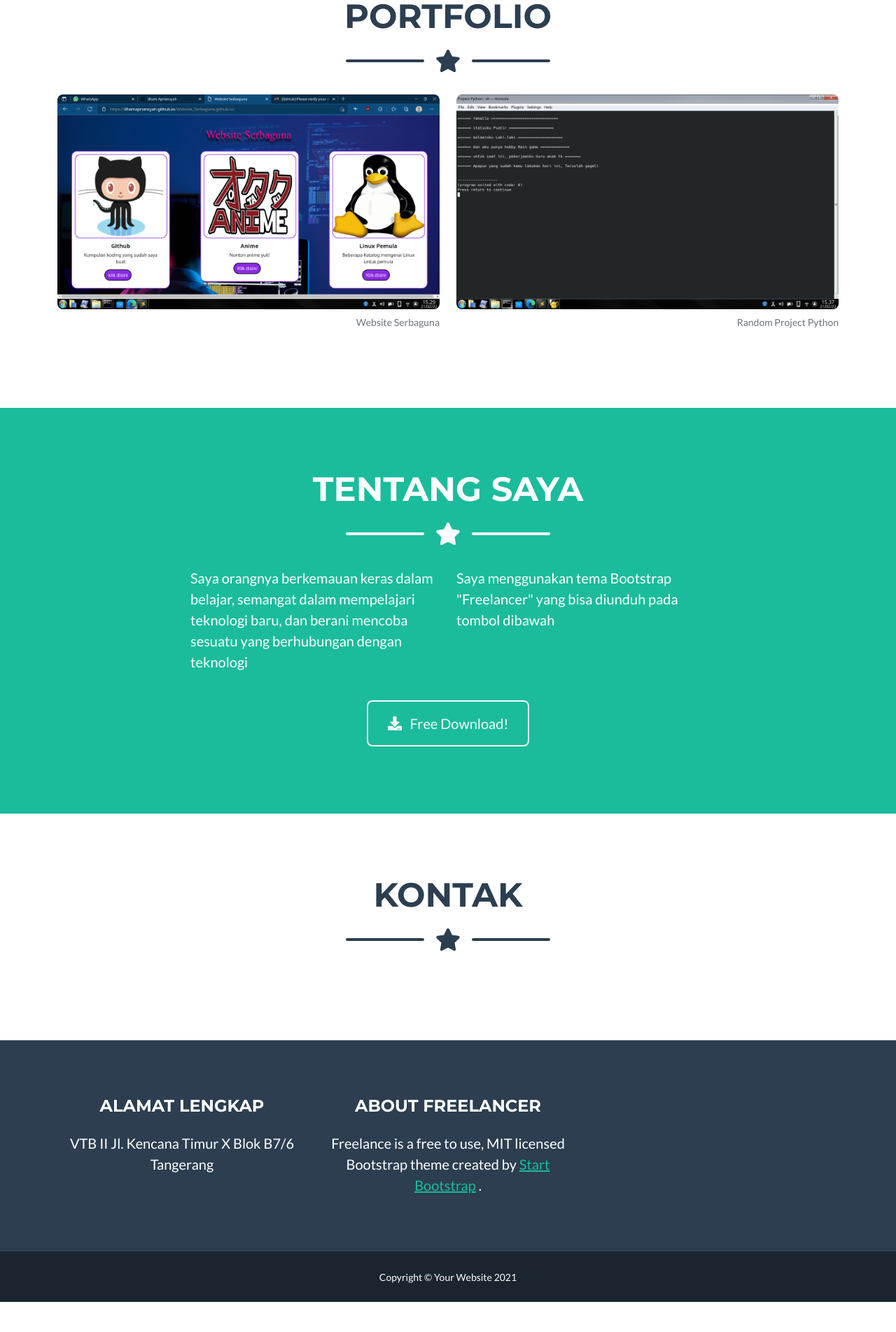
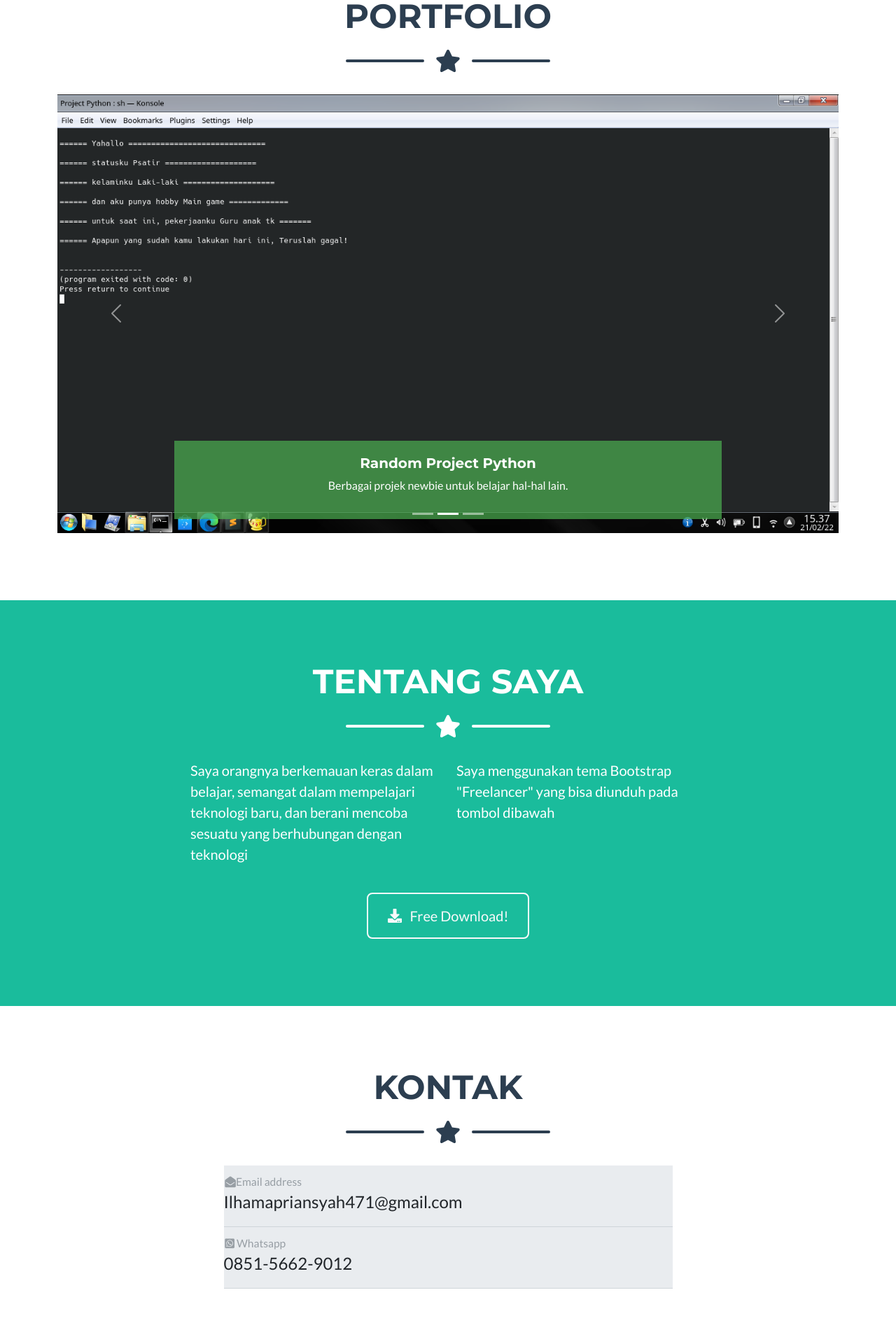
Before and after one commit to IlhamApriansyah/Resume, a plain HTML site: page index.html in a window 1280 px wide. Shown: the part 876-2780 px from the top of the page at 70% size. Before the commit the page ends 2737 px from the top, so only its background shows below. Drawn offline with nearby package versions, Linux system fonts and the light colour scheme.

Commit message:
Add files via upload
penambahan fitur tanggal 22 Februari 2022

```diff
--- a/index.html
+++ b/index.html
@@ -65,22 +65,39 @@
                 <!-- Portfolio Grid Items-->
                 <div class="row justify-content-center">
                     <div class="container">
-                      <div class="row">
-                        <div class="col">
-                          <figure class="figure1">
-                              <img src="assets/img/portfolio/Website_Serbaguna.png" class="figure-img img-fluid rounded" alt="assets/img/portfolio/Website_Serbaguna.png">
-                              <figcaption class="figure-caption text-end">Website Serbaguna</figcaption>
-                          </figure>
+                        <div id="carouselExampleCaptions" class="carousel slide" data-bs-ride="carousel">
+                          <div class="carousel-indicators">
+                            <button type="button" data-bs-target="#carouselExampleCaptions" data-bs-slide-to="0" class="active" aria-current="true" aria-label="Slide 1"></button>
+                            <button type="button" data-bs-target="#carouselExampleCaptions" data-bs-slide-to="1" aria-label="Slide 2"></button>
+                            <button type="button" data-bs-target="#carouselExampleCaptions" data-bs-slide-to="2" aria-label="Slide 3"></button>
+                          </div>
+                          <div class="carousel-inner">
+                            <div class="carousel-item active">
+                              <img src="assets/img/portfolio/Website_Serbaguna.png" class="d-block w-100" alt="assets/img/portfolio/Website_Serbaguna.png">
+                              <div class="carousel-caption d-none d-md-block">
+                                <h5>Website Serbaguna</h5>
+                                <p>Sebuah web yang dibangun untuk menjadi redirect link.</p>
+                              </div>
+                            </div>
+                            <div class="carousel-item">
+                              <img src="assets/img/portfolio/Random_Python.png" class="d-block w-100" alt="assets/img/portfolio/Random_Python.png">
+                              <div class="carousel-caption d-none d-md-block">
+                                <h5>Random Project Python</h5>
+                                <p>Berbagai projek newbie untuk belajar hal-hal lain.</p>
+                              </div>
+                            </div>
+                          <button class="carousel-control-prev" type="button" data-bs-target="#carouselExampleCaptions" data-bs-slide="prev">
+                            <span class="carousel-control-prev-icon" aria-hidden="true"></span>
+                            <span class="visually-hidden">Previous</span>
+                          </button>
+                          <button class="carousel-control-next" type="button" data-bs-target="#carouselExampleCaptions" data-bs-slide="next">
+                            <span class="carousel-control-next-icon" aria-hidden="true"></span>
+                            <span class="visually-hidden">Next</span>
+                          </button>
                         </div>
-                        <div class="col">
-                          <figure class="figure2">
-                              <img src="assets/img/portfolio/Random_Python.png" class="figure-img img-fluid rounded" alt="assets/img/portfolio/Random_Python.png">
-                              <figcaption class="figure-caption text-end">Random Project Python</figcaption>
-                          </figure>
-                        </div>
-                      </div>
-                    </div>
         </section>
+        <!-- Scrollable modal -->
+
         <!-- About Section-->
         <section class="page-section bg-primary text-white mb-0" id="about">
             <div class="container">
@@ -120,7 +137,20 @@
                 <!-- Contact Section Form-->
                 <div class="row justify-content-center">
                     <div class="col-lg-8 col-xl-7">
-
+                        <div class="col-lg-12">
+                          <div class="col-md">
+                            <div class="form-floating">
+                              <input type="email" class="form-control" id="floatingInputGrid" placeholder="Disabled input" value="Ilhamapriansyah471@gmail.com" disabled>
+                              <label for="floatingInputGrid"><i class="fas fa-envelope-open"></i>Email address</label>
+                            </div>
+                          </div>
+                          <div class="col-md">
+                            <div class="form-floating">
+                              <input type="email" class="form-control" id="floatingInputGrid" placeholder="Disabled input" value="0851-5662-9012" disabled>
+                              <label for="floatingInputGrid"><i class="fab fa-whatsapp-square"></i> Whatsapp</label>
+                            </div>
+                          </div>
+                        </div>
                     </div>
                 </div>
             </div>
@@ -158,10 +188,6 @@
         <script src="https://cdn.jsdelivr.net/npm/bootstrap@5.1.3/dist/js/bootstrap.bundle.min.js"></script>
         <!-- Core theme JS-->
         <script src="js/scripts.js"></script>
-        <!-- * * * * * * * * * * * * * * * * * * * * * * * * * * * * * * * * * * * * * * * *-->
-        <!-- * *                               SB Forms JS                               * *-->
-        <!-- * * Activate your form at https://startbootstrap.com/solution/contact-forms * *-->
-        <!-- * * * * * * * * * * * * * * * * * * * * * * * * * * * * * * * * * * * * * * * *-->
         <script src="https://cdn.startbootstrap.com/sb-forms-latest.js"></script>
     </body>
 </html>
```
Also changed, not shown: css/styles.css.
